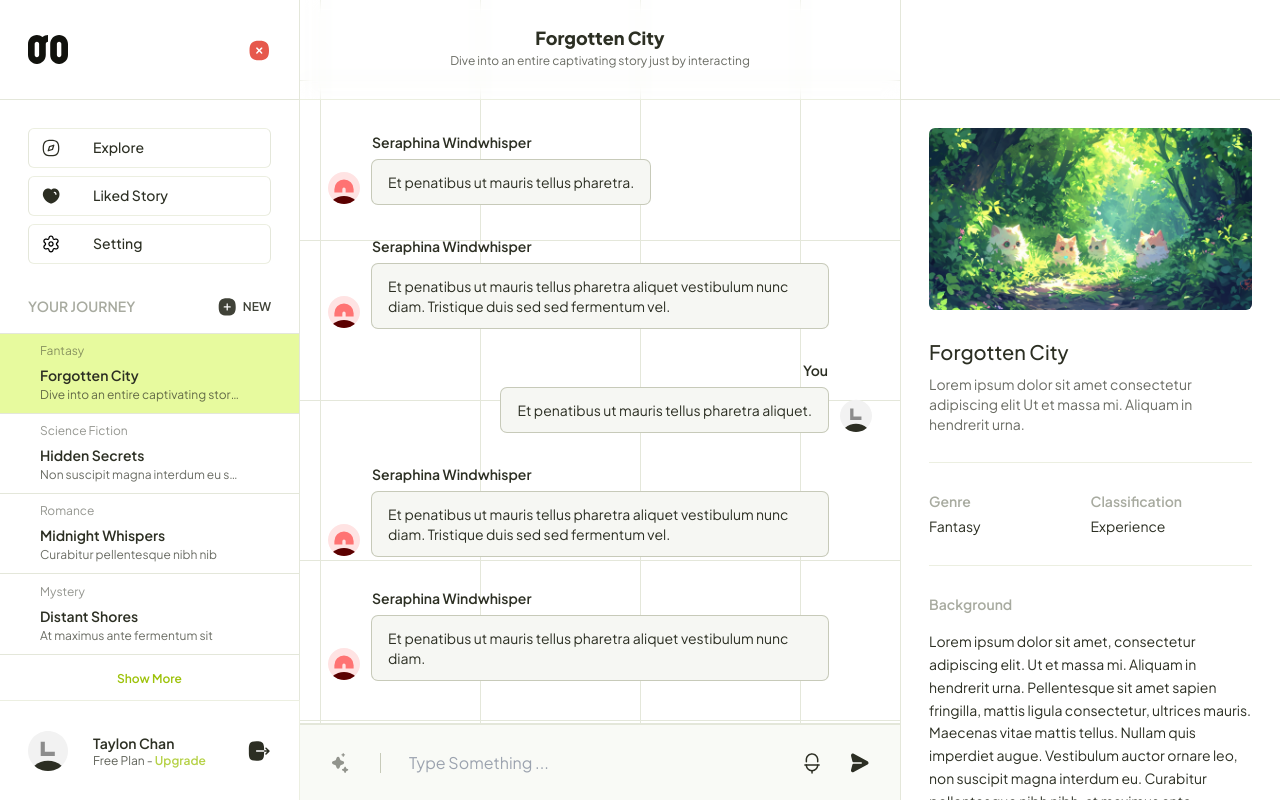
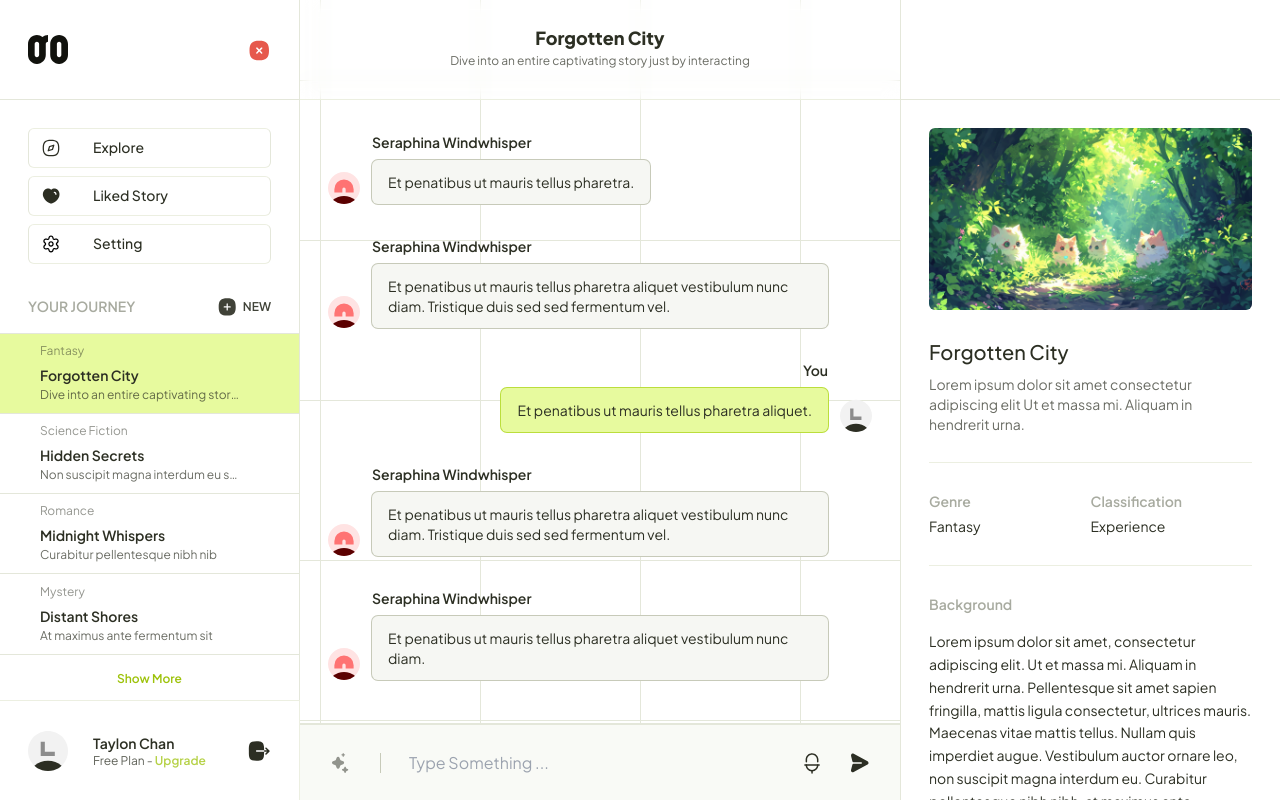
Before and after one commit to fuzionix/storompt, a Vue app: page /#/demo/1 in a window 1280 px wide. Built offline with nearby package versions, Linux system fonts and the light colour scheme; a web font is replaced by a local one.

Commit message:
🍱 | Add loader assets

```diff
--- a/src/views/CreateDemo.vue
+++ b/src/views/CreateDemo.vue
@@ -3,8 +3,13 @@
       <div id="create-demo-container" class="flex flex-col items-center flex-1 w-full p-7 pt-[calc(1rem+var(--header))]
         sm:px-20">
         <div class="max-w-[500px]">
-          <h3 class="text-[2rem] sm:text-[3rem] font-semibold">Create Story</h3>
-          <p class="text-sm mt-2 mb-20">Lorem ipsum dolor sit amet, consectetur adipiscing elit. Ut et massa mi. Aliquam in hendrerit urna. </p>
+          <h4 class="mb-2 scroll-m-20 text-xl font-semibold tracking-tight">
+            Make story
+          </h4>
+          <h1 class="text-[2rem] sm:text-[3rem] scroll-m-20 text-4xl font-extrabold tracking-tight lg:text-5xl">
+            Unleash Your Imagination
+          </h1>
+          <p class="text-sm mt-6 mb-20">Lorem ipsum dolor sit amet, consectetur adipiscing elit. Ut et massa mi. Aliquam in hendrerit urna. </p>
           <div class="flex mt-8 ml-2">
             <cn-button
               @click="$router.push('/demo/1')"
--- a/src/views/DemoPage.vue
+++ b/src/views/DemoPage.vue
@@ -54,10 +54,18 @@
               <div
                 id="message-bubble"
                 class="flex flex-col flex-1 mx-3"
-                :class="chat.user ? 'items-end' : 'items-start'"
+                :class="[
+                  chat.user ? 'items-end' : 'items-start',
+                ]"
               >
                 <h5 class="mb-2 text-sm font-semibold">{{ chat.name }}</h5>
-                <div class="w-fit px-4 py-3 text-sm bg-theme-light rounded-lg shadow-edge">
+                <div
+                  class="w-fit px-4 py-3 text-sm rounded-lg"
+                  :class="[
+                    chat.user ? 'bg-theme-pale shadow-edge-theme' : 'bg-theme-light shadow-edge',
+                    chat.danger ? 'bg-danger text-white shadow-none' : ''
+                  ]"
+                >
                   <p class="w-fit">{{ chat.message }}</p>
                 </div>
               </div>
@@ -127,6 +135,7 @@ export default {
         windowWidth: ref(window.innerWidth),
         minwindowWidth: 640,
         fillIcon: false,
+        isActive: false,
         chatHistory: [
           {
             name: 'Seraphina Windwhisper',
@@ -192,7 +201,9 @@ export default {
         this.fillIcon = status
       },
       sendMessage() {
-        if (this.userTextInput) {
+        if (this.userTextInput && !this.isActive) {
+          this.isActive = true
+
           // insert message into chat history. display new chat bubble automatically
           this.chatHistory.push({
             name: 'Seraphina Windwhisper',
@@ -219,15 +230,15 @@ export default {
             this.chatHistory.push({
               name: 'Error System',
               message: `Someone tell him that the server side have some issues [${error}]`,
-              user: false
+              user: false,
+              danger: true
             })
           }).finally(() => {
             this.scrollToBottom()
+            this.isActive = false
           })
 
-
           this.userTextInput = ''
-
           this.scrollToBottom()
         }
 
--- a/tailwind.config.js
+++ b/tailwind.config.js
@@ -105,7 +105,8 @@ module.exports = {
       boxShadow: {
         'line': '0 -2px 0 #e4e7da',
         'line-active': '0 -2px 0 #c3f20c',
-        'edge': '0 0 0 1px #c7cab9'
+        'edge': '0 0 0 1px #c7cab9',
+        'edge-theme': '0 0 0 1px #bbde3c'
       },
       keyframes: {
         "accordion-down": {
```
Also changed, not shown: src/assets/icon/loader.svg (added).
